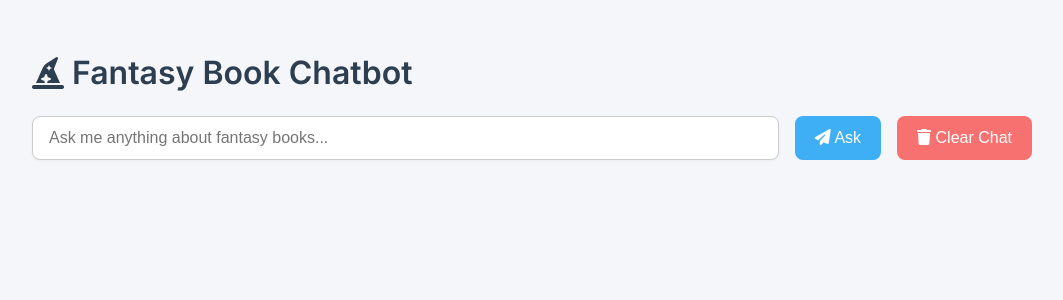
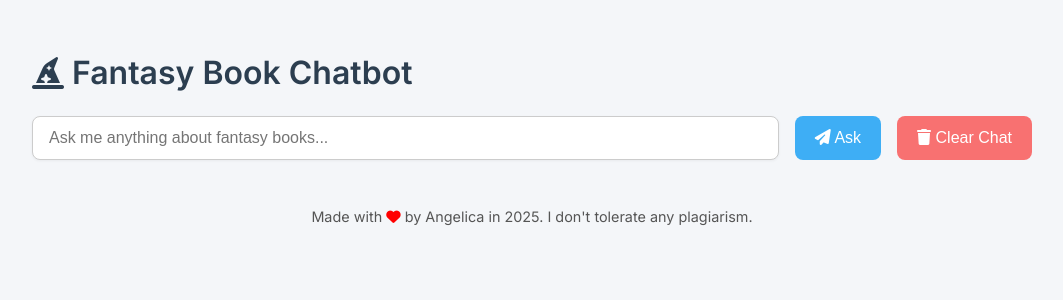
Before and after one commit to hwasyui/rag-chatbot, a FastAPI app: page / in a window 1280 px wide. Shown: the top 300 px of the page, without its empty margins (108-1171 px from the left). Run offline with FastAPI, Linux system fonts and the light colour scheme.

Commit message:
Add footer

```diff
--- a/templates/index.html
+++ b/templates/index.html
@@ -3,7 +3,7 @@
 
 <head>
   <meta charset="UTF-8">
-  <title>Fantasy Book Chatbot</title>
+  <title>Fantasy Book by Angelica's</title>
   <link href="https://fonts.googleapis.com/css2?family=Inter:wght@400;600&display=swap" rel="stylesheet">
   <link rel="stylesheet" href="https://cdnjs.cloudflare.com/ajax/libs/font-awesome/6.5.0/css/all.min.css" />
   <link rel="stylesheet" href="/static/styles.css">
@@ -45,6 +45,10 @@
     {% endfor %}
   </div>
   {% endif %}
+
+   <footer style="margin-top: 3rem; text-align: center; font-size: 0.9rem; color: #555; bottom: 0;">
+    Made with <i class="fas fa-heart" style="color: red;"></i> by Angelica in 2025. I don't tolerate any plagiarism.
+  </footer>
 </body>
 
 </html>
```
Also changed, not shown: static/styles.css (line endings or trailing spaces).
